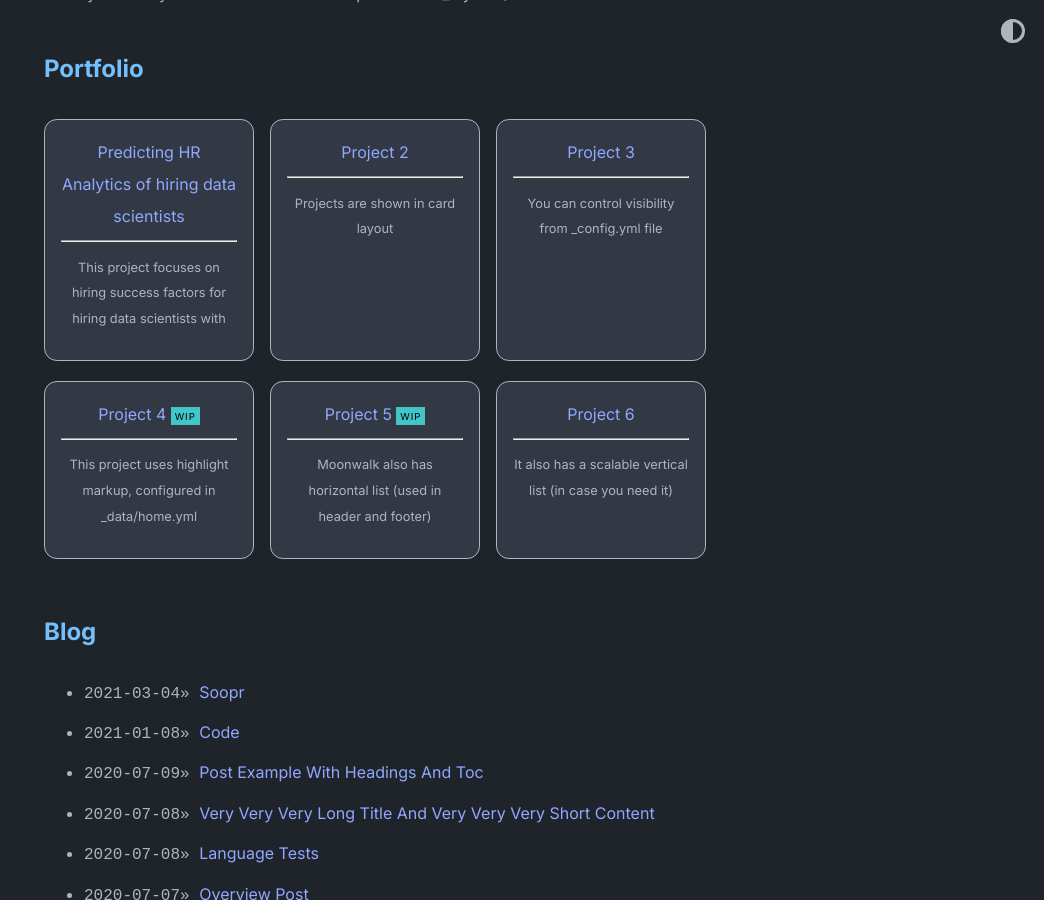
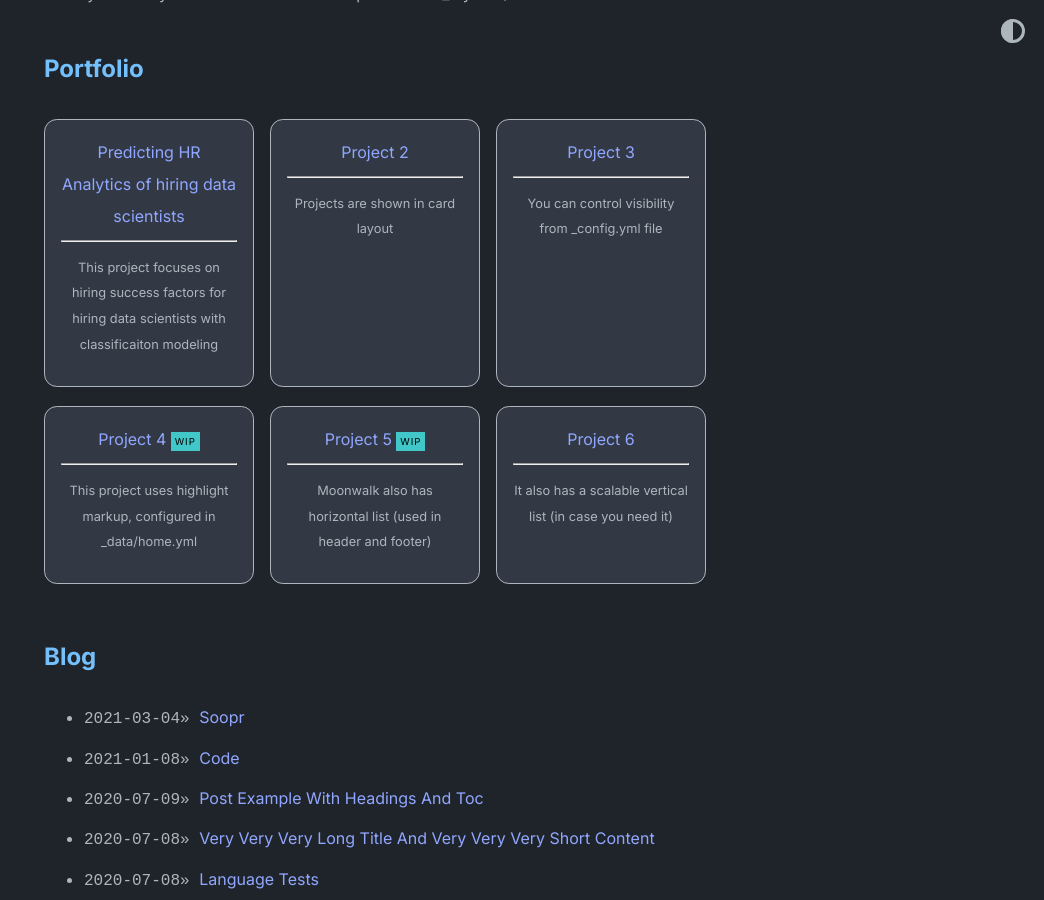
Before and after one commit to stackbit-projects/pleasant-oak-ce82d, a Jekyll site: the page built from index.md, in a window 1280 px wide and 900 px high, scrolled down 320 px. Shown: the whole window, without its empty margins (236-1280 px from the left). Built offline with Jekyll 4.4.1, drawn with Linux system fonts in a browser that asks for light colours.

Commit message:
home.yml: updated desc in project_entries

```diff
--- a/_data/home.yml
+++ b/_data/home.yml
@@ -11,7 +11,7 @@ project_entries:
       https://github.com/Josef9154/Portfolio-Examples/blob/main/Project%201-%20Predicting%20HR%20analytics%20of%20data%20scientist.ipynb
     desc: >-
       This project focuses on hiring success factors for hiring data scientists
-      with
+      with classificaiton modeling
   - title: Project 2
     url: overview-post
     desc: Projects are shown in card layout
```
